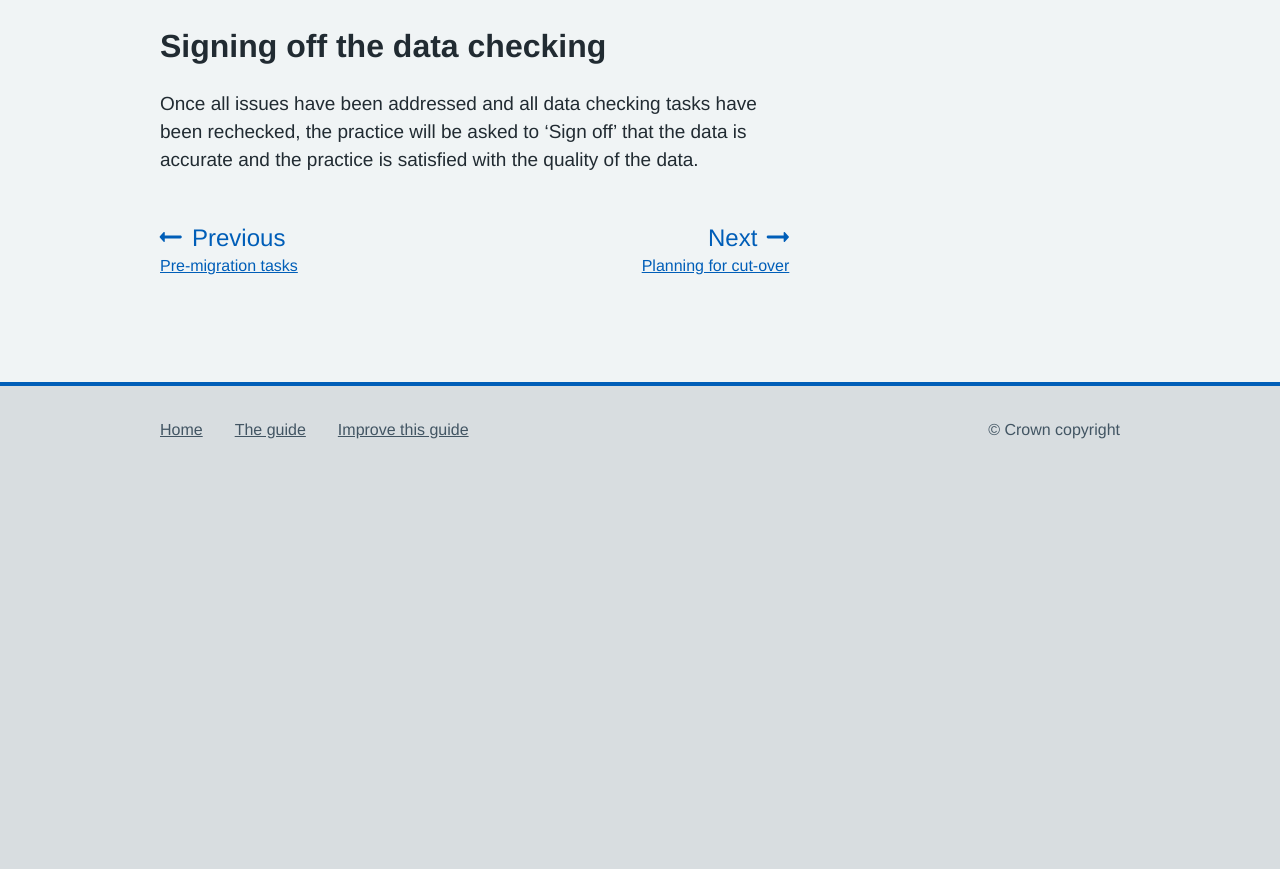
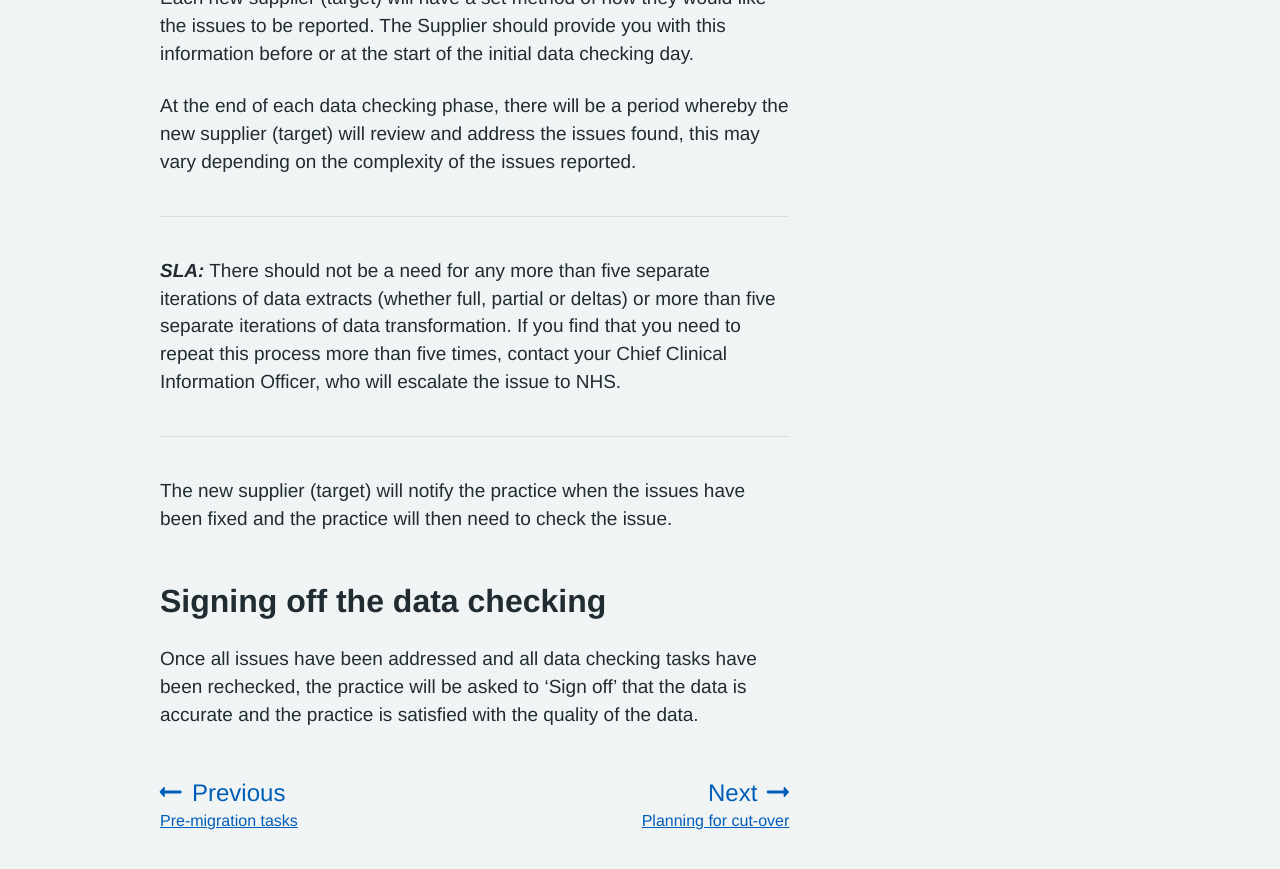
Before and after one commit to nhsconnect/prm-practice-migration, a Jekyll site: the page built from guide/04-initial-data-production.md, in a window 1280 px wide and 900 px high, scrolled down 4678 px. Shown: the top 869 px of the window. Built offline with Jekyll 4.4.1, drawn with Linux system fonts in a browser that asks for light colours; some web fonts are replaced; before the commit the page ends 5160 px from its top, so only the background shows below that; some of the changed text lies outside the part shown.

Commit message:
added SLA re: num iterations of data checking

```diff
--- a/guide/04-initial-data-production.md
+++ b/guide/04-initial-data-production.md
@@ -30,8 +30,9 @@ As part of the initial data production phase, the practice should be given acces
 
 * * *
 **_SLA:_**  The new supplier has two working days following loading of the data to make a test system trial environment available to your users.
+<br />(GP IT Futures Catalogue Solution Migration Process, p. 14)
 * * *
-<!-- [UPLIFT] added reference to the Step 9 SLA from Ancillary Document p. 14 -->
+<!-- [UPLIFT] added reference to the Step 9 SLA from Ancillary Document p. 14. Do we want a specific reference to the Ancillary doc within the guide? -->
 
 The new supplier (target) or GP IT delivery partner (such as a Commissioning Support Unit) should provide basic training on the new system including how to login, change passwords and how to change the access rights for users.
 
@@ -62,6 +63,7 @@ Data checking generally happens in 2-3 phases:
 
 * * *
 **_SLA:_**  You have up to five working days to complete the initial data check and report any issues to your new supplier.
+<br />(GP IT Futures Catalogue Solution Migration Process, p. 14)
 * * *
 <!-- [UPLIFT] added reference to the Step 9 SLA from Ancillary Document p. 14 -->
 
@@ -70,6 +72,12 @@ Data checking generally happens in 2-3 phases:
 All parties should agree on a timeline and target date for when the data checking tasks will be completed.
 
 We advise you to plan for between 3-5 days for each data checking phase. However, the rechecking phases may not take as long as the initial data checking.
+
+* * *
+**_SLA:_**  You have up to five working days to complete the initial data check and report any issues to your new supplier.
+<br />(GP IT Futures Catalogue Solution Migration Process, p. 14)
+* * *
+<!-- [UPLIFT] added reference to the Steps 7-9 SLA from Ancillary Document p. 14 -->
 
 Clinical input will be required and the level of input may vary per practice. Please bear in mind that the Lead clinician will be responsible for signing off the data checking phase.
 
@@ -106,6 +114,12 @@ Each new supplier (target) will have a set method of how they would like the iss
 
 At the end of each data checking phase, there will be a period whereby the new supplier (target) will review and address the issues found, this may vary depending on the complexity of the issues reported.
 
+* * *
+**_SLA:_**  There should not be a need for any more than five separate iterations of data extracts (whether full, partial or deltas) or more than five separate iterations of data transformation. If you find that you need to repeat this process more than five times, contact your Chief Clinical Information Officer, who will escalate the issue to NHS.
+* * *
+<!-- [UPLIFT] added reference to the Supplier SLA in terms of responding to queries from a Migration Management Agent -->
+<!-- [GAP] the Ancillary Document tells practices to escalate to a 'Migration Management Agent' but we don't yet know how practices are expected to contact this 'Agent'. Placeholder text instructs practices to contact their CCIO, who will escalate on their behalf-->
+
 The new supplier (target) will notify the practice when the issues have been fixed and the practice will then need to check the issue.
 
 
```
